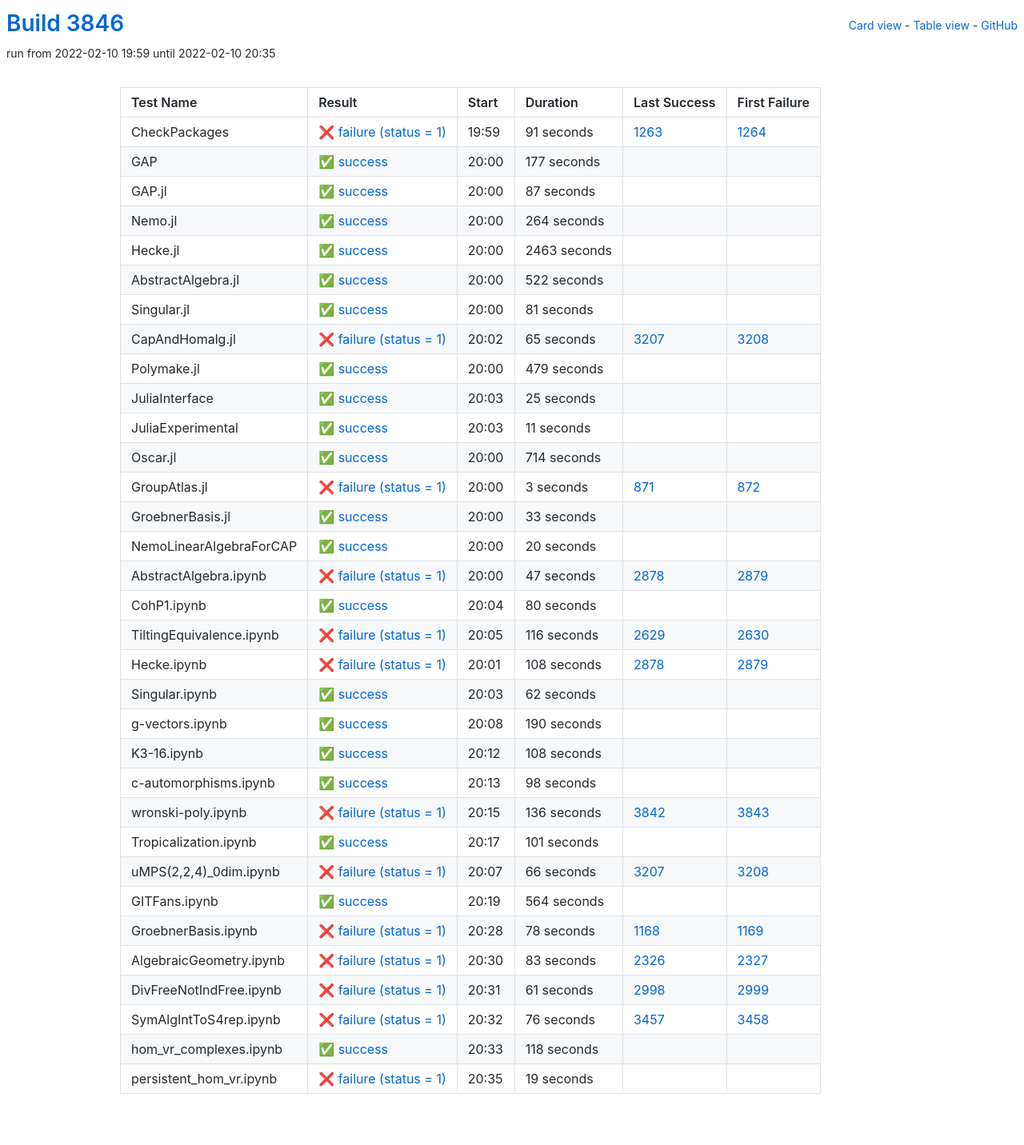
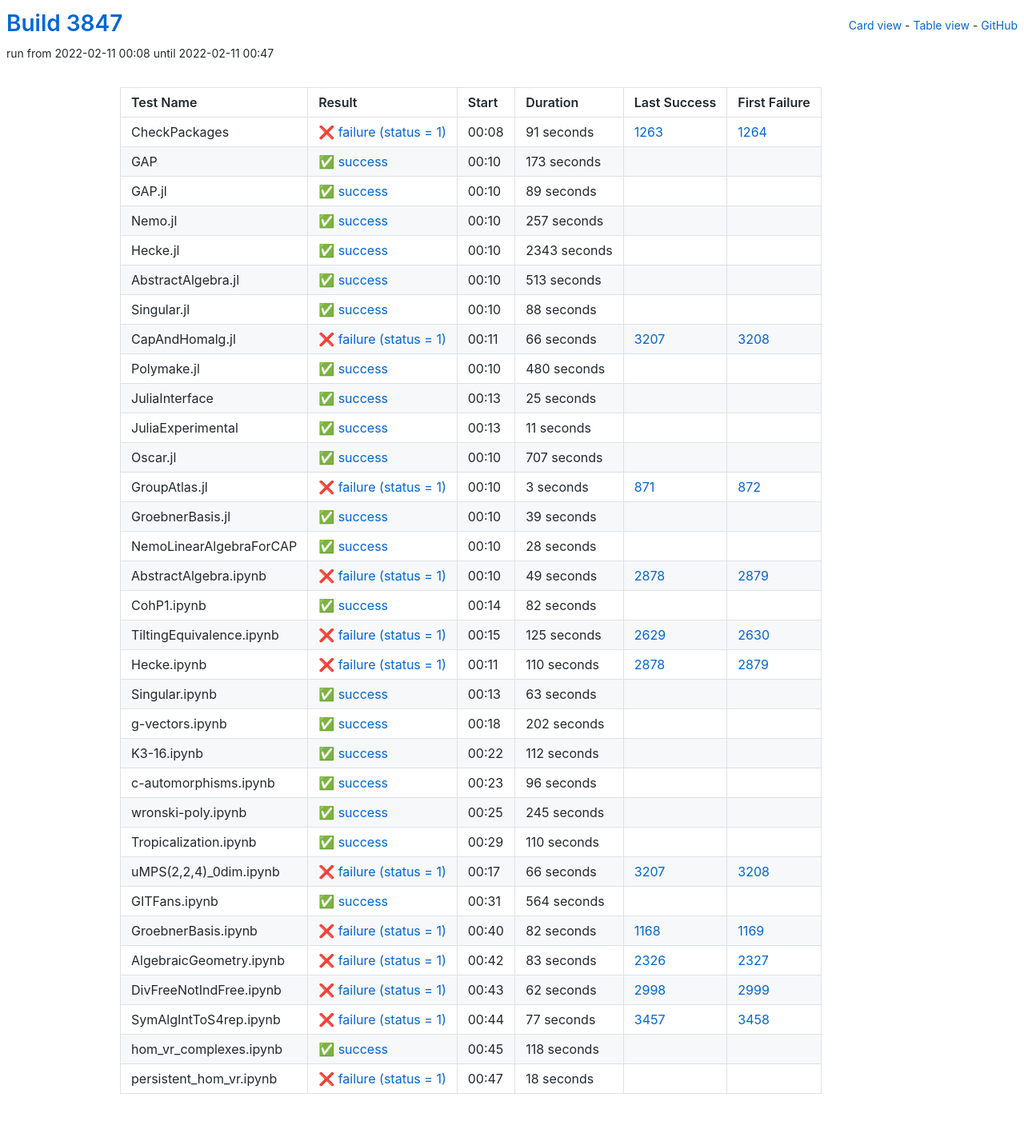
Before and after one commit to oscar-system/oscar-ci-status-stable, a Jekyll site: the page built from table.html, in a window 1280 px wide. Shown: the whole page at 80% size. Built offline with Jekyll 4.4.1, drawn with Linux system fonts in a browser that asks for light colours.

Commit message:
Build #3847

```diff
--- a/_data/ci.yml
+++ b/_data/ci.yml
@@ -1,6 +1,6 @@
 ---
-build: 3846
-build_url: https://oscarci.mathematik.uni-kl.de/job/oscar-stable/3846/
+build: 3847
+build_url: https://oscarci.mathematik.uni-kl.de/job/oscar-stable/3847/
 job: oscar-stable
 organization: oscar-system
 repo: oscar-ci-status-stable
@@ -8,8 +8,8 @@ repourl: https://github.com/oscar-system/oscar-ci-status-stable
 tests:
 - name: CheckPackages
   id: checkpackages
-  log: https://oscarci.mathematik.uni-kl.de/job/oscar-stable/3846/artifact/logs/build-3846/CheckPackages.log
-  start: 2022-02-10 19:59
+  log: https://oscarci.mathematik.uni-kl.de/job/oscar-stable/3847/artifact/logs/build-3847/CheckPackages.log
+  start: 2022-02-11 00:08
   success: false
   exitcode: 1
   status: failure
@@ -20,104 +20,104 @@ tests:
   first_failure_url: https://oscarci.mathematik.uni-kl.de/job/oscar-stable/1264/
 - name: GAP
   id: gap
-  log: https://oscarci.mathematik.uni-kl.de/job/oscar-stable/3846/artifact/logs/build-3846/GAP.log
-  start: 2022-02-10 20:00
+  log: https://oscarci.mathematik.uni-kl.de/job/oscar-stable/3847/artifact/logs/build-3847/GAP.log
+  start: 2022-02-11 00:10
   success: true
   exitcode: 0
   status: success
-  duration: 177
+  duration: 173
   last_success: false
   last_success_url:
   first_failure: false
   first_failure_url:
 - name: GAP.jl
   id: gap-jl
-  log: https://oscarci.mathematik.uni-kl.de/job/oscar-stable/3846/artifact/logs/build-3846/GAP.jl.log
-  start: 2022-02-10 20:00
+  log: https://oscarci.mathematik.uni-kl.de/job/oscar-stable/3847/artifact/logs/build-3847/GAP.jl.log
+  start: 2022-02-11 00:10
   success: true
   exitcode: 0
   status: success
-  duration: 87
+  duration: 89
   last_success: false
   last_success_url:
   first_failure: false
   first_failure_url:
 - name: Nemo.jl
   id: nemo-jl
-  log: https://oscarci.mathematik.uni-kl.de/job/oscar-stable/3846/artifact/logs/build-3846/Nemo.jl.log
-  start: 2022-02-10 20:00
+  log: https://oscarci.mathematik.uni-kl.de/job/oscar-stable/3847/artifact/logs/build-3847/Nemo.jl.log
+  start: 2022-02-11 00:10
   success: true
   exitcode: 0
   status: success
-  duration: 264
+  duration: 257
   last_success: false
   last_success_url:
   first_failure: false
   first_failure_url:
 - name: Hecke.jl
   id: hecke-jl
-  log: https://oscarci.mathematik.uni-kl.de/job/oscar-stable/3846/artifact/logs/build-3846/Hecke.jl.log
-  start: 2022-02-10 20:00
+  log: https://oscarci.mathematik.uni-kl.de/job/oscar-stable/3847/artifact/logs/build-3847/Hecke.jl.log
+  start: 2022-02-11 00:10
   success: true
   exitcode: 0
   status: success
-  duration: 2463
+  duration: 2343
   last_success: false
   last_success_url:
   first_failure: false
   first_failure_url:
 - name: AbstractAlgebra.jl
   id: abstractalgebra-jl
-  log: https://oscarci.mathematik.uni-kl.de/job/oscar-stable/3846/artifact/logs/build-3846/AbstractAlgebra.jl.log
-  start: 2022-02-10 20:00
+  log: https://oscarci.mathematik.uni-kl.de/job/oscar-stable/3847/artifact/logs/build-3847/AbstractAlgebra.jl.log
+  start: 2022-02-11 00:10
   success: true
   exitcode: 0
   status: success
-  duration: 522
+  duration: 513
   last_success: false
   last_success_url:
   first_failure: false
   first_failure_url:
 - name: Singular.jl
   id: singular-jl
-  log: https://oscarci.mathematik.uni-kl.de/job/oscar-stable/3846/artifact/logs/build-3846/Singular.jl.log
-  start: 2022-02-10 20:00
+  log: https://oscarci.mathematik.uni-kl.de/job/oscar-stable/3847/artifact/logs/build-3847/Singular.jl.log
+  start: 2022-02-11 00:10
   success: true
   exitcode: 0
   status: success
-  duration: 81
+  duration: 88
   last_success: false
   last_success_url:
   first_failure: false
   first_failure_url:
 - name: CapAndHomalg.jl
   id: capandhomalg-jl
-  log: https://oscarci.mathematik.uni-kl.de/job/oscar-stable/3846/artifact/logs/build-3846/CapAndHomalg.jl.log
-  start: 2022-02-10 20:02
+  log: https://oscarci.mathematik.uni-kl.de/job/oscar-stable/3847/artifact/logs/build-3847/CapAndHomalg.jl.log
+  start: 2022-02-11 00:11
   success: false
   exitcode: 1
   status: failure
-  duration: 65
+  duration: 66
   last_success: 3207
   last_success_url: https://oscarci.mathematik.uni-kl.de/job/oscar-stable/3207/
   first_failure: 3208
   first_failure_url: https://oscarci.mathematik.uni-kl.de/job/oscar-stable/3208/
 - name: Polymake.jl
   id: polymake-jl
-  log: https://oscarci.mathematik.uni-kl.de/job/oscar-stable/3846/artifact/logs/build-3846/Polymake.jl.log
-  start: 2022-02-10 20:00
+  log: https://oscarci.mathematik.uni-kl.de/job/oscar-stable/3847/artifact/logs/build-3847/Polymake.jl.log
+  start: 2022-02-11 00:10
   success: true
   exitcode: 0
   status: success
-  duration: 479
+  duration: 480
   last_success: false
   last_success_url:
   first_failure: false
   first_failure_url:
 - name: JuliaInterface
   id: juliainterface
-  log: https://oscarci.mathematik.uni-kl.de/job/oscar-stable/3846/artifact/logs/build-3846/JuliaInterface.log
-  start: 2022-02-10 20:03
+  log: https://oscarci.mathematik.uni-kl.de/job/oscar-stable/3847/artifact/logs/build-3847/JuliaInterface.log
+  start: 2022-02-11 00:13
   success: true
   exitcode: 0
   status: success
@@ -128,8 +128,8 @@ tests:
   first_failure_url:
 - name: JuliaExperimental
   id: juliaexperimental
-  log: https://oscarci.mathematik.uni-kl.de/job/oscar-stable/3846/artifact/logs/build-3846/JuliaExperimental.log
-  start: 2022-02-10 20:03
+  log: https://oscarci.mathematik.uni-kl.de/job/oscar-stable/3847/artifact/logs/build-3847/JuliaExperimental.log
+  start: 2022-02-11 00:13
   success: true
   exitcode: 0
   status: success
@@ -140,20 +140,20 @@ tests:
   first_failure_url:
 - name: Oscar.jl
   id: oscar-jl
-  log: https://oscarci.mathematik.uni-kl.de/job/oscar-stable/3846/artifact/logs/build-3846/Oscar.jl.log
-  start: 2022-02-10 20:00
+  log: https://oscarci.mathematik.uni-kl.de/job/oscar-stable/3847/artifact/logs/build-3847/Oscar.jl.log
+  start: 2022-02-11 00:10
   success: true
   exitcode: 0
   status: success
-  duration: 714
+  duration: 707
   last_success: false
   last_success_url:
   first_failure: false
   first_failure_url:
 - name: GroupAtlas.jl
   id: groupatlas-jl
-  log: https://oscarci.mathematik.uni-kl.de/job/oscar-stable/3846/artifact/logs/build-3846/GroupAtlas.jl.log
-  start: 2022-02-10 20:00
+  log: https://oscarci.mathematik.uni-kl.de/job/oscar-stable/3847/artifact/logs/build-3847/GroupAtlas.jl.log
+  start: 2022-02-11 00:10
   success: false
   exitcode: 1
   status: failure
@@ -164,152 +164,152 @@ tests:
   first_failure_url: https://oscarci.mathematik.uni-kl.de/job/oscar-stable/872/
 - name: GroebnerBasis.jl
   id: groebnerbasis-jl
-  log: https://oscarci.mathematik.uni-kl.de/job/oscar-stable/3846/artifact/logs/build-3846/GroebnerBasis.jl.log
-  start: 2022-02-10 20:00
+  log: https://oscarci.mathematik.uni-kl.de/job/oscar-stable/3847/artifact/logs/build-3847/GroebnerBasis.jl.log
+  start: 2022-02-11 00:10
   success: true
   exitcode: 0
   status: success
-  duration: 33
+  duration: 39
   last_success: false
   last_success_url:
   first_failure: false
   first_failure_url:
 - name: NemoLinearAlgebraForCAP
   id: nemolinearalgebraforcap
-  log: https://oscarci.mathematik.uni-kl.de/job/oscar-stable/3846/artifact/logs/build-3846/NemoLinearAlgebraForCAP.log
-  start: 2022-02-10 20:00
+  log: https://oscarci.mathematik.uni-kl.de/job/oscar-stable/3847/artifact/logs/build-3847/NemoLinearAlgebraForCAP.log
+  start: 2022-02-11 00:10
   success: true
   exitcode: 0
   status: success
-  duration: 20
+  duration: 28
   last_success: false
   last_success_url:
   first_failure: false
   first_failure_url:
 - name: AbstractAlgebra.ipynb
   id: abstractalgebra-ipynb
-  log: https://oscarci.mathematik.uni-kl.de/job/oscar-stable/3846/artifact/logs/build-3846/AbstractAlgebra.ipynb.log
-  start: 2022-02-10 20:00
+  log: https://oscarci.mathematik.uni-kl.de/job/oscar-stable/3847/artifact/logs/build-3847/AbstractAlgebra.ipynb.log
+  start: 2022-02-11 00:10
   success: false
   exitcode: 1
   status: failure
-  duration: 47
+  duration: 49
   last_success: 2878
   last_success_url: https://oscarci.mathematik.uni-kl.de/job/oscar-stable/2878/
   first_failure: 2879
   first_failure_url: https://oscarci.mathematik.uni-kl.de/job/oscar-stable/2879/
 - name: CohP1.ipynb
   id: cohp1-ipynb
-  log: https://oscarci.mathematik.uni-kl.de/job/oscar-stable/3846/artifact/logs/build-3846/CohP1.ipynb.log
-  start: 2022-02-10 20:04
+  log: https://oscarci.mathematik.uni-kl.de/job/oscar-stable/3847/artifact/logs/build-3847/CohP1.ipynb.log
+  start: 2022-02-11 00:14
   success: true
   exitcode: 0
   status: success
-  duration: 80
+  duration: 82
   last_success: false
   last_success_url:
   first_failure: false
   first_failure_url:
 - name: TiltingEquivalence.ipynb
   id: tiltingequivalence-ipynb
-  log: https://oscarci.mathematik.uni-kl.de/job/oscar-stable/3846/artifact/logs/build-3846/TiltingEquivalence.ipynb.log
-  start: 2022-02-10 20:05
+  log: https://oscarci.mathematik.uni-kl.de/job/oscar-stable/3847/artifact/logs/build-3847/TiltingEquivalence.ipynb.log
+  start: 2022-02-11 00:15
   success: false
   exitcode: 1
   status: failure
-  duration: 116
+  duration: 125
   last_success: 2629
   last_success_url: https://oscarci.mathematik.uni-kl.de/job/oscar-stable/2629/
   first_failure: 2630
   first_failure_url: https://oscarci.mathematik.uni-kl.de/job/oscar-stable/2630/
 - name: Hecke.ipynb
   id: hecke-ipynb
-  log: https://oscarci.mathematik.uni-kl.de/job/oscar-stable/3846/artifact/logs/build-3846/Hecke.ipynb.log
-  start: 2022-02-10 20:01
+  log: https://oscarci.mathematik.uni-kl.de/job/oscar-stable/3847/artifact/logs/build-3847/Hecke.ipynb.log
+  start: 2022-02-11 00:11
   success: false
   exitcode: 1
   status: failure
-  duration: 108
+  duration: 110
   last_success: 2878
   last_success_url: https://oscarci.mathematik.uni-kl.de/job/oscar-stable/2878/
   first_failure: 2879
   first_failure_url: https://oscarci.mathematik.uni-kl.de/job/oscar-stable/2879/
 - name: Singular.ipynb
   id: singular-ipynb
-  log: https://oscarci.mathematik.uni-kl.de/job/oscar-stable/3846/artifact/logs/build-3846/Singular.ipynb.log
-  start: 2022-02-10 20:03
+  log: https://oscarci.mathematik.uni-kl.de/job/oscar-stable/3847/artifact/logs/build-3847/Singular.ipynb.log
+  start: 2022-02-11 00:13
   success: true
   exitcode: 0
   status: success
-  duration: 62
+  duration: 63
   last_success: false
   last_success_url:
   first_failure: false
   first_failure_url:
 - name: g-vectors.ipynb
   id: g-vectors-ipynb
-  log: https://oscarci.mathematik.uni-kl.de/job/oscar-stable/3846/artifact/logs/build-3846/g-vectors.ipynb.log
-  start: 2022-02-10 20:08
+  log: https://oscarci.mathematik.uni-kl.de/job/oscar-stable/3847/artifact/logs/build-3847/g-vectors.ipynb.log
+  start: 2022-02-11 00:18
   success: true
   exitcode: 0
   status: success
-  duration: 190
+  duration: 202
   last_success: false
   last_success_url:
   first_failure: false
   first_failure_url:
 - name: K3-16.ipynb
   id: k3-16-ipynb
-  log: https://oscarci.mathematik.uni-kl.de/job/oscar-stable/3846/artifact/logs/build-3846/K3-16.ipynb.log
-  start: 2022-02-10 20:12
+  log: https://oscarci.mathematik.uni-kl.de/job/oscar-stable/3847/artifact/logs/build-3847/K3-16.ipynb.log
+  start: 2022-02-11 00:22
   success: true
   exitcode: 0
   status: success
-  duration: 108
+  duration: 112
   last_success: false
   last_success_url:
   first_failure: false
   first_failure_url:
 - name: c-automorphisms.ipynb
   id: c-automorphisms-ipynb
-  log: https://oscarci.mathematik.uni-kl.de/job/oscar-stable/3846/artifact/logs/build-3846/c-automorphisms.ipynb.log
-  start: 2022-02-10 20:13
+  log: https://oscarci.mathematik.uni-kl.de/job/oscar-stable/3847/artifact/logs/build-3847/c-automorphisms.ipynb.log
+  start: 2022-02-11 00:23
   success: true
   exitcode: 0
   status: success
-  duration: 98
+  duration: 96
   last_success: false
   last_success_url:
   first_failure: false
   first_failure_url:
 - name: wronski-poly.ipynb
   id: wronski-poly-ipynb
-  log: https://oscarci.mathematik.uni-kl.de/job/oscar-stable/3846/artifact/logs/build-3846/wronski-poly.ipynb.log
-  start: 2022-02-10 20:15
-  success: false
-  exitcode: 1
-  status: failure
-  duration: 136
-  last_success: 3842
-  last_success_url: https://oscarci.mathematik.uni-kl.de/job/oscar-stable/3842/
-  first_failure: 3843
-  first_failure_url: https://oscarci.mathematik.uni-kl.de/job/oscar-stable/3843/
-- name: Tropicalization.ipynb
-  id: tropicalization-ipynb
-  log: https://oscarci.mathematik.uni-kl.de/job/oscar-stable/3846/artifact/logs/build-3846/Tropicalization.ipynb.log
-  start: 2022-02-10 20:17
+  log: https://oscarci.mathematik.uni-kl.de/job/oscar-stable/3847/artifact/logs/build-3847/wronski-poly.ipynb.log
+  start: 2022-02-11 00:25
   success: true
   exitcode: 0
   status: success
-  duration: 101
+  duration: 245
+  last_success: false
+  last_success_url:
+  first_failure: false
+  first_failure_url:
+- name: Tropicalization.ipynb
+  id: tropicalization-ipynb
+  log: https://oscarci.mathematik.uni-kl.de/job/oscar-stable/3847/artifact/logs/build-3847/Tropicalization.ipynb.log
+  start: 2022-02-11 00:29
+  success: true
+  exitcode: 0
+  status: success
+  duration: 110
   last_success: false
   last_success_url:
   first_failure: false
   first_failure_url:
 - name: uMPS(2,2,4)_0dim.ipynb
   id: umps-2-2-4-0dim-ipynb
-  log: https://oscarci.mathematik.uni-kl.de/job/oscar-stable/3846/artifact/logs/build-3846/uMPS-2-2-4-_0dim.ipynb.log
-  start: 2022-02-10 20:07
+  log: https://oscarci.mathematik.uni-kl.de/job/oscar-stable/3847/artifact/logs/build-3847/uMPS-2-2-4-_0dim.ipynb.log
+  start: 2022-02-11 00:17
   success: false
   exitcode: 1
   status: failure
@@ -320,8 +320,8 @@ tests:
   first_failure_url: https://oscarci.mathematik.uni-kl.de/job/oscar-stable/3208/
 - name: GITFans.ipynb
   id: gitfans-ipynb
-  log: https://oscarci.mathematik.uni-kl.de/job/oscar-stable/3846/artifact/logs/build-3846/GITFans.ipynb.log
-  start: 2022-02-10 20:19
+  log: https://oscarci.mathematik.uni-kl.de/job/oscar-stable/3847/artifact/logs/build-3847/GITFans.ipynb.log
+  start: 2022-02-11 00:31
   success: true
   exitcode: 0
   status: success
@@ -332,20 +332,20 @@ tests:
   first_failure_url:
 - name: GroebnerBasis.ipynb
   id: groebnerbasis-ipynb
-  log: https://oscarci.mathematik.uni-kl.de/job/oscar-stable/3846/artifact/logs/build-3846/GroebnerBasis.ipynb.log
-  start: 2022-02-10 20:28
+  log: https://oscarci.mathematik.uni-kl.de/job/oscar-stable/3847/artifact/logs/build-3847/GroebnerBasis.ipynb.log
+  start: 2022-02-11 00:40
   success: false
   exitcode: 1
   status: failure
-  duration: 78
+  duration: 82
   last_success: 1168
   last_success_url: https://oscarci.mathematik.uni-kl.de/job/oscar-stable/1168/
   first_failure: 1169
   first_failure_url: https://oscarci.mathematik.uni-kl.de/job/oscar-stable/1169/
 - name: AlgebraicGeometry.ipynb
   id: algebraicgeometry-ipynb
-  log: https://oscarci.mathematik.uni-kl.de/job/oscar-stable/3846/artifact/logs/build-3846/AlgebraicGeometry.ipynb.log
-  start: 2022-02-10 20:30
+  log: https://oscarci.mathematik.uni-kl.de/job/oscar-stable/3847/artifact/logs/build-3847/AlgebraicGeometry.ipynb.log
+  start: 2022-02-11 00:42
   success: false
   exitcode: 1
   status: failure
@@ -356,32 +356,32 @@ tests:
   first_failure_url: https://oscarci.mathematik.uni-kl.de/job/oscar-stable/2327/
 - name: DivFreeNotIndFree.ipynb
   id: divfreenotindfree-ipynb
-  log: https://oscarci.mathematik.uni-kl.de/job/oscar-stable/3846/artifact/logs/build-3846/DivFreeNotIndFree.ipynb.log
-  start: 2022-02-10 20:31
+  log: https://oscarci.mathematik.uni-kl.de/job/oscar-stable/3847/artifact/logs/build-3847/DivFreeNotIndFree.ipynb.log
+  start: 2022-02-11 00:43
   success: false
   exitcode: 1
   status: failure
-  duration: 61
+  duration: 62
   last_success: 2998
   last_success_url: https://oscarci.mathematik.uni-kl.de/job/oscar-stable/2998/
   first_failure: 2999
   first_failure_url: https://oscarci.mathematik.uni-kl.de/job/oscar-stable/2999/
 - name: SymAlgIntToS4rep.ipynb
   id: symalginttos4rep-ipynb
-  log: https://oscarci.mathematik.uni-kl.de/job/oscar-stable/3846/artifact/logs/build-3846/SymAlgIntToS4rep.ipynb.log
-  start: 2022-02-10 20:32
+  log: https://oscarci.mathematik.uni-kl.de/job/oscar-stable/3847/artifact/logs/build-3847/SymAlgIntToS4rep.ipynb.log
+  start: 2022-02-11 00:44
   success: false
   exitcode: 1
   status: failure
-  duration: 76
+  duration: 77
   last_success: 3457
   last_success_url: https://oscarci.mathematik.uni-kl.de/job/oscar-stable/3457/
   first_failure: 3458
   first_failure_url: https://oscarci.mathematik.uni-kl.de/job/oscar-stable/3458/
 - name: hom_vr_complexes.ipynb
   id: hom-vr-complexes-ipynb
-  log: https://oscarci.mathematik.uni-kl.de/job/oscar-stable/3846/artifact/logs/build-3846/hom_vr_complexes.ipynb.log
-  start: 2022-02-10 20:33
+  log: https://oscarci.mathematik.uni-kl.de/job/oscar-stable/3847/artifact/logs/build-3847/hom_vr_complexes.ipynb.log
+  start: 2022-02-11 00:45
   success: true
   exitcode: 0
   status: success
@@ -392,12 +392,12 @@ tests:
   first_failure_url:
 - name: persistent_hom_vr.ipynb
   id: persistent-hom-vr-ipynb
-  log: https://oscarci.mathematik.uni-kl.de/job/oscar-stable/3846/artifact/logs/build-3846/persistent_hom_vr.ipynb.log
-  start: 2022-02-10 20:35
+  log: https://oscarci.mathematik.uni-kl.de/job/oscar-stable/3847/artifact/logs/build-3847/persistent_hom_vr.ipynb.log
+  start: 2022-02-11 00:47
   success: false
   exitcode: 1
   status: failure
-  duration: 19
+  duration: 18
   last_success: false
   last_success_url:
   first_failure: false
```
Also changed, not shown: README.md.
